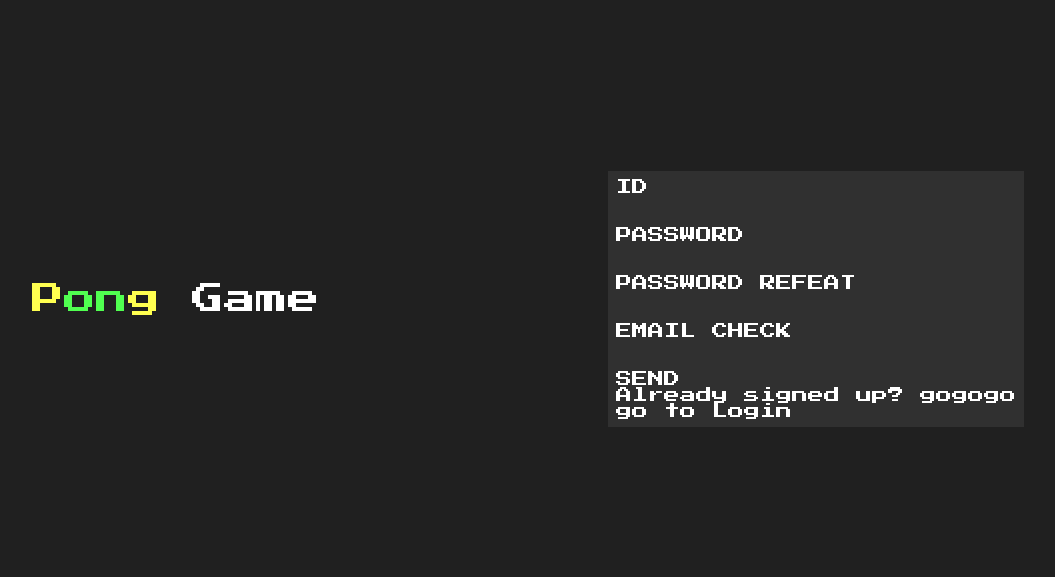
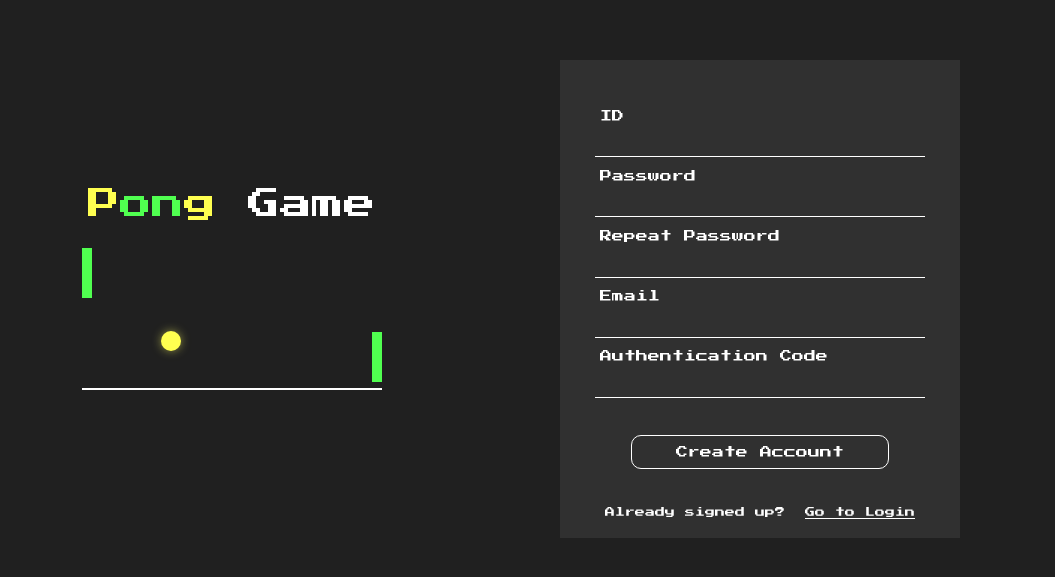
Before and after one commit to 5GoInMul-Transcendence/ft_transcendence, a Next.js app in the folder front/: page /signup in a window 1280 px wide. Shown: the part 101-678 px from the top of the page, without its empty margins (144-1199 px from the left). Built offline with nearby package versions, Linux system fonts and the light colour scheme.

Commit message:
feat: PingPong Animation 추가

```diff
--- a/front/src/app/signup/page.tsx
+++ b/front/src/app/signup/page.tsx
@@ -5,26 +5,28 @@ import Link from 'next/link';
 import styled from 'styled-components';
 import Pong from '@/component/Pong';
 import useInput from '@/hooks/useInput';
+import PingPongAnimation from '@/component/PingPongAnimation';
 
 export default function SignUp() {
   const [email, , onChangeEmail] = useInput('');
   const [id, , onChangeId] = useInput('');
   const [password, setPassword] = useInput('');
   const [passwordCheck, setPasswordCheck] = useInput('');
+  const [authCode, , onChangeAuthCode] = useInput('');
   const [mismatchError, setMismatchError] = useState(false);
   const onChangePasswordCheck = useCallback(
     (e: React.ChangeEvent<HTMLInputElement>) => {
       setPasswordCheck(e.target.value);
       setMismatchError(e.target.value === password);
     },
-    [password]
+    [passwordCheck]
   );
   const onChangePassword = useCallback(
     (e: React.ChangeEvent<HTMLInputElement>) => {
       setPassword(e.target.value);
       setMismatchError(e.target.value === passwordCheck);
     },
-    [passwordCheck]
+    [password]
   );
   const onSubmit = useCallback(
     (e: React.FormEvent<HTMLFormElement>) => {
@@ -36,64 +38,100 @@ export default function SignUp() {
   );
   return (
     <Container>
-      <Pong />
-      <Form onSubmit={onSubmit}>
-        <div>
-          <span>ID</span>
-          <div>
-            <input type='text' value={id} onChange={onChangeId} />
-          </div>
-        </div>
-        <div>
-          <span>PASSWORD</span>
-          <div>
+      <Wrapper>
+        <Pong />
+        <PingPongAnimation />
+      </Wrapper>
+      <Wrapper>
+        <FormWrapper>
+          <Form onSubmit={onSubmit}>
+            <div>ID</div>
+            <input
+              type='text'
+              value={id}
+              onChange={onChangeId}
+              maxLength={12}
+            />
+            <div>Password</div>
             <input
               type='password'
               value={password}
               onChange={onChangePassword}
             />
-          </div>
-        </div>
-        <div>
-          <span>PASSWORD REFEAT</span>
-          <div>
+            <div>Repeat Password</div>
             <input
               type='password'
               value={passwordCheck}
               onChange={onChangePasswordCheck}
             />
-          </div>
-        </div>
-        <span>
-          EMAIL <button> CHECK</button>
-        </span>
-        <div>
-          <input type='email' value={email} onChange={onChangeEmail}></input>
-        </div>
-        <button type='submit'>SEND</button>
-        <div>Already signed up? gogogo</div>
-        <div>
-          <Link href='/login'>go to Login</Link>
-        </div>
-      </Form>
+            {mismatchError && <div>x password does not match</div>}
+            <div>Email</div>
+            <input type='email' value={email} onChange={onChangeEmail} />
+            <div>Authentication Code</div>
+            <input value={authCode} onChange={onChangeAuthCode} />
+            <button type='submit'>Create Account</button>
+          </Form>
+          <LoginDiv>
+            Already signed up? &nbsp;
+            <Link href='/login'>Go to Login</Link>
+          </LoginDiv>
+        </FormWrapper>
+      </Wrapper>
     </Container>
   );
 }
 
 const Container = styled.div`
-  display: grid;
-  grid-template-columns: repeat(2, 1fr);
-  place-items: center center;
+  ${({ theme }) => theme.flex.center};
   height: 100%;
-  @media (min-width: 500px) {
-    grid-template-row: repeat(2, 1fr);
+  width: 100%;
+  flex-wrap: wrap;
+  gap: 0 3rem;
+`;
+
+const Wrapper = styled.div`
+  width: 30rem;
+  ${({ theme }) => theme.flex.centerColumn};
+`;
+
+const FormWrapper = styled.div`
+  ${({ theme }) => theme.flex.centerColumn};
+  background: ${({ theme }) => theme.colors.darkgrey};
+  width: 25rem;
+  padding: 2.5rem 1rem 1rem 1rem;
+  font-size: ${({ theme }) => theme.fontSize.xsmall};
+  * {
+    margin: 0.3rem 0;
+  }
+  button {
+    width: 16rem;
+    height: 2rem;
+    text-align: center;
+    border: 1px solid white;
+    border-radius: 10px;
+    margin-top: 1.8rem;
+  }
+`;
+
+const LoginDiv = styled.div`
+  font-size: ${({ theme }) => theme.fontSize.xxsmall};
+  margin-top: 1.8rem;
+  a {
+    text-decoration: underline;
+    text-decoration-color: white;
   }
 `;
 
 const Form = styled.form`
-  background: ${({ theme }) => theme.colors.darkgrey};
-  padding: 0.5rem;
+  width: 20rem;
+  background-color: ${({ theme }) => theme.colors.darkgrey};
+  ${({ theme }) => theme.flex.centerColumn};
+  * {
+    width: 100%;
+  }
   input {
-    margin: 0.5rem 0 0.5rem 0;
+    margin: 0.5rem 0;
+    padding: 0.3rem;
+    border-bottom: 1px solid white;
   }
 `;
--- /dev/null
+++ b/front/src/component/PingPongAnimation/index.tsx
@@ -0,0 +1,13 @@
+import '@/component/PingPongAnimation/styles.css';
+export default function PingPongAnimation() {
+  return (
+    <div style={{ margin: '20px' }}>
+      <div className='wrapper'>
+        <div className='left_wall' />
+        <div className='ball' />
+        <div className='right_wall' />
+        <div className='clear' />
+      </div>
+    </div>
+  );
+}
--- /dev/null
+++ b/front/src/component/PingPongAnimation/styles.css
@@ -0,0 +1,75 @@
+.wrapper {
+  width: 300px;
+  height: 150px;
+  border-bottom: 2px solid white;
+}
+.clear {
+  clear: both;
+}
+.left_wall {
+  float: left;
+  width: 10px;
+  height: 50px;
+  background: #50ff50;
+  animation: left-wall 3s infinite;
+}
+.right_wall {
+  float: right;
+  width: 10px;
+  height: 50px;
+  background: #50ff50;
+  animation: right-wall 3s infinite;
+}
+.ball {
+  float: left;
+  width: 20px;
+  height: 20px;
+  background: #ffff50;
+  border-radius: 50%;
+  margin-top: 7px;
+  filter: drop-shadow(0 0 5px rgba(255, 255, 100, 0.5));
+  animation: bounce_ball 3s linear infinite;
+}
+@keyframes left-wall {
+  0% {
+    margin-top: 0px;
+  }
+  50% {
+    margin-top: 100px;
+  }
+  100% {
+    margin-top: 0px;
+  }
+}
+@keyframes right-wall {
+  0% {
+    margin-top: 100px;
+  }
+  50% {
+    margin-top: 0px;
+  }
+  100% {
+    margin-top: 100px;
+  }
+}
+@keyframes bounce_ball {
+  0% {
+    margin-top: 8px;
+  }
+  25% {
+    margin-left: 100px;
+    margin-top: 126px;
+  }
+  50% {
+    margin-left: 260px;
+    margin-top: 15px;
+  }
+  75% {
+    margin-left: 100px;
+    margin-top: 126px;
+  }
+  100% {
+    margin-left: 0px;
+    margin-top: 12px;
+  }
+}
```
Also changed, not shown: front/src/app/login/page.tsx (+15 -13 lines).
